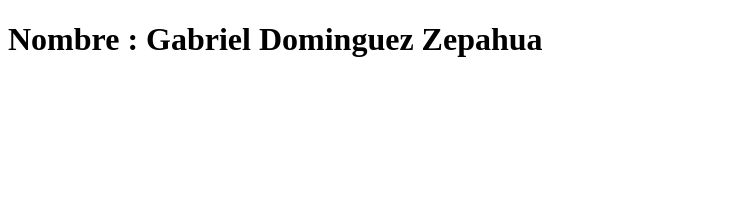
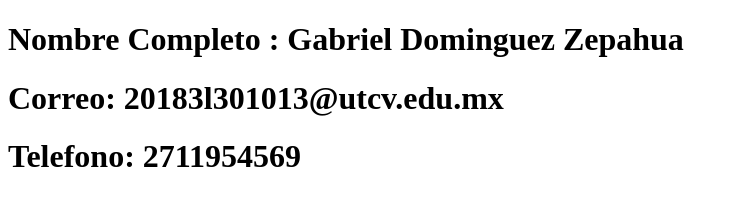
Before and after one commit to ItsGabo/curriculum_gabriel, a plain HTML site: page index.html in a window 1280 px wide. Shown: the whole page, without its empty margins (0-738 px from the left). Drawn offline with Linux system fonts and the light colour scheme.

Commit message:
Se añadieron el correo y el telefono

```diff
--- a/index.html
+++ b/index.html
@@ -7,6 +7,8 @@
     <title>Document</title>
 </head>
 <body>
-    <h1>Nombre : Gabriel Dominguez Zepahua</h1>
+    <h1>Nombre Completo : Gabriel Dominguez Zepahua</h1>
+    <h1>Correo: 20183l301013@utcv.edu.mx</h1>
+    <h1>Telefono: 2711954569</h1>
 </body>
 </html>
```
